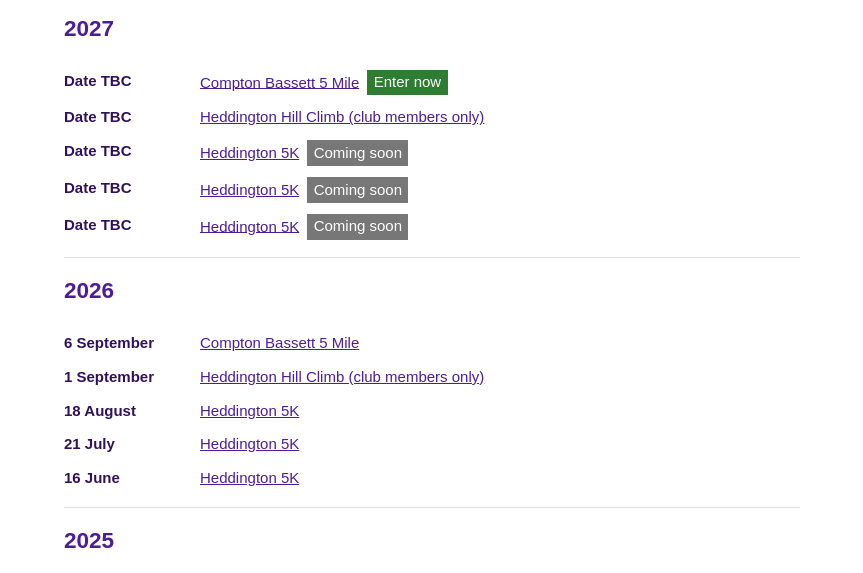
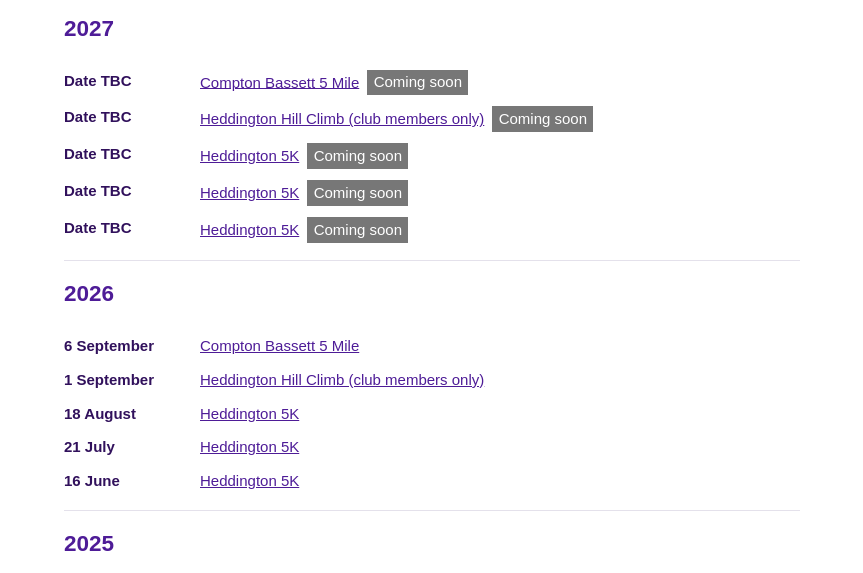
Before and after one commit to jjgry/jjgry.github.io, a plain HTML site: page races/index.html in a window 1280 px wide. Shown: the part 216-789 px from the top of the page, without its empty margins (208-1071 px from the left). Drawn offline with Linux system fonts and the light colour scheme.

Commit message:
Make 2027 races more consistent

```diff
--- a/races/index.html
+++ b/races/index.html
@@ -19,13 +19,18 @@
           <li>
             <time datetime="2026-09-06">Date TBC</time
             ><a href="/races/compton-bassett-5"
-              >Compton Bassett 5 Mile<span class="enter-now">Enter now</span></a
+              >Compton Bassett 5 Mile<span class="coming-soon"
+                >Coming soon</span
+              ></a
             >
           </li>
           <li>
             <time datetime="2026-09-01">Date TBC</time
             ><a href="/races/heddington-hill-climb"
-              >Heddington Hill Climb (club members only)</a
+              >Heddington Hill Climb (club members only)<span
+                class="coming-soon"
+                >Coming soon</span
+              ></a
             >
           </li>
           <li>
```
